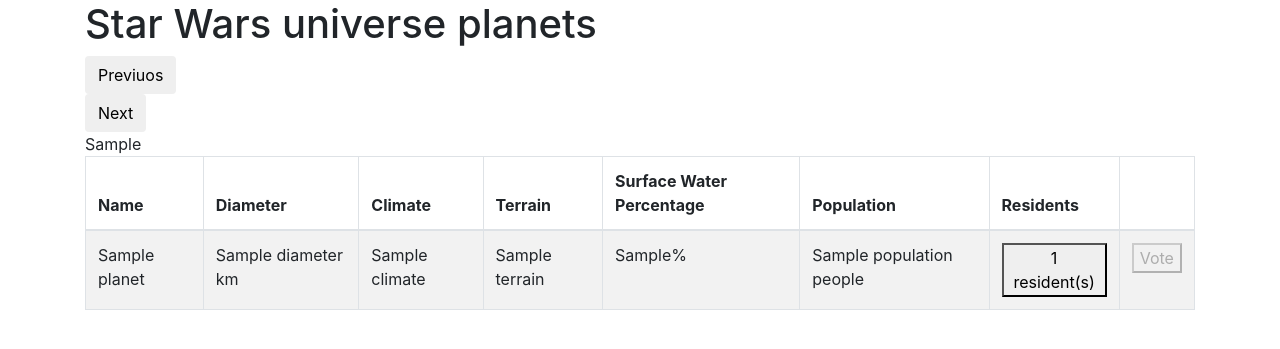
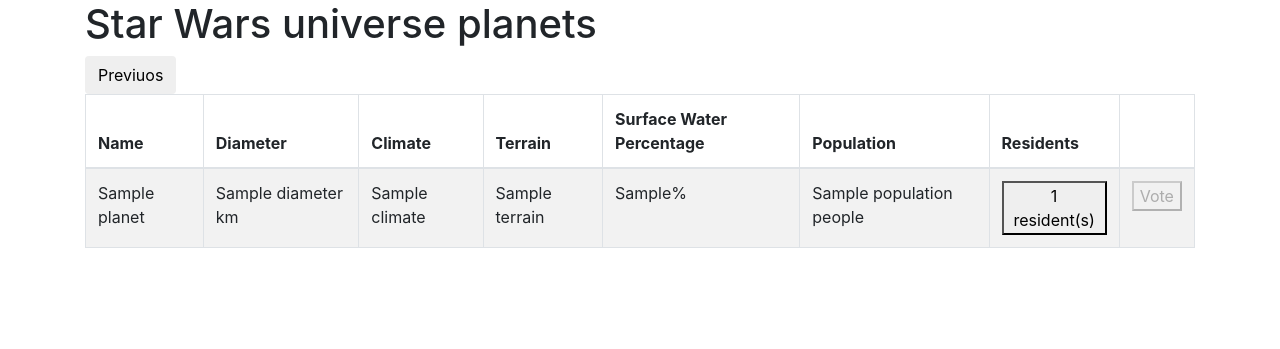
Before and after one commit to elYaro/STARWARS-API-SWAPI-, a Flask app: template templates/planets.html in a window 1280 px wide. Shown: the top 349 px of the page. Run offline with Flask 2, Linux system fonts and the light colour scheme; the template is opened without the code that fills it: most values are stand-ins (such as "Sample title", 1, 10 or a date in 2020); some libraries are stand-ins or nearby versions.

Commit message:
previous10planets

```diff
--- a/main.py
+++ b/main.py
@@ -9,6 +9,7 @@
     tenPlanets = logic.giveMeTenPlanets()
     return render_template('planets.html', tenPlanets = tenPlanets)
 
+
 # route to 10 Previous Planets (Page + (-1) )
 @app.route('/previous')
 def previous():
@@ -16,13 +17,6 @@
     tenPreviousPlanets = logic.giveMeTenPreviousPlanets(urlTo10PreviousPlanets)
     return render_template('planets.html', tenPlanets = tenPreviousPlanets)
 
-# route to 10 Next Planets (Page + 1 )
-@app.route('/next')
-def next():
-    urlTo10NextPlanets = request.args.get('next')
-    tenNextPlanets = logic.giveMeTenNextPlanets(urlTo10NextPlanets)
-    return render_template('planets.html', tenPlanets = tenNextPlanets)
-
 
 
 if __name__ == '__main__':
--- a/templates/planets.html
+++ b/templates/planets.html
@@ -19,9 +19,7 @@
                         <form action='/previous'>
                             <button type="submit" name = "previous" value="{{ tenPlanets.previous }}" class="btn">Previuos</button>
                         </form>
-                        <form action='/next'>
-                            <button type="submit"; name = 'next' value="{{ tenPlanets.next }}" class="btn">Next</button>
-                        </form>
+
                     </span>
             </header>
             <table class="table table-bordered table-hover table-striped table-condensed">
@@ -38,7 +36,7 @@
                     </tr>
                 </thead>
                 <tbody>
-                    {% for planet in tenPlanets['results'] %}
+                    {% for planet in tenPlanets.results %}
                     <tr>
                         <td>{{ planet.name }}</td>
                         <td>{{ planet.diameter }} km</td>
@@ -56,7 +54,5 @@
                     </tr>
                     {% endfor %}
                 </tbody>
-                {{tenPlanets}}
-
 
             </table>
```
Also changed, not shown: logic.py (+3 -7 lines).
